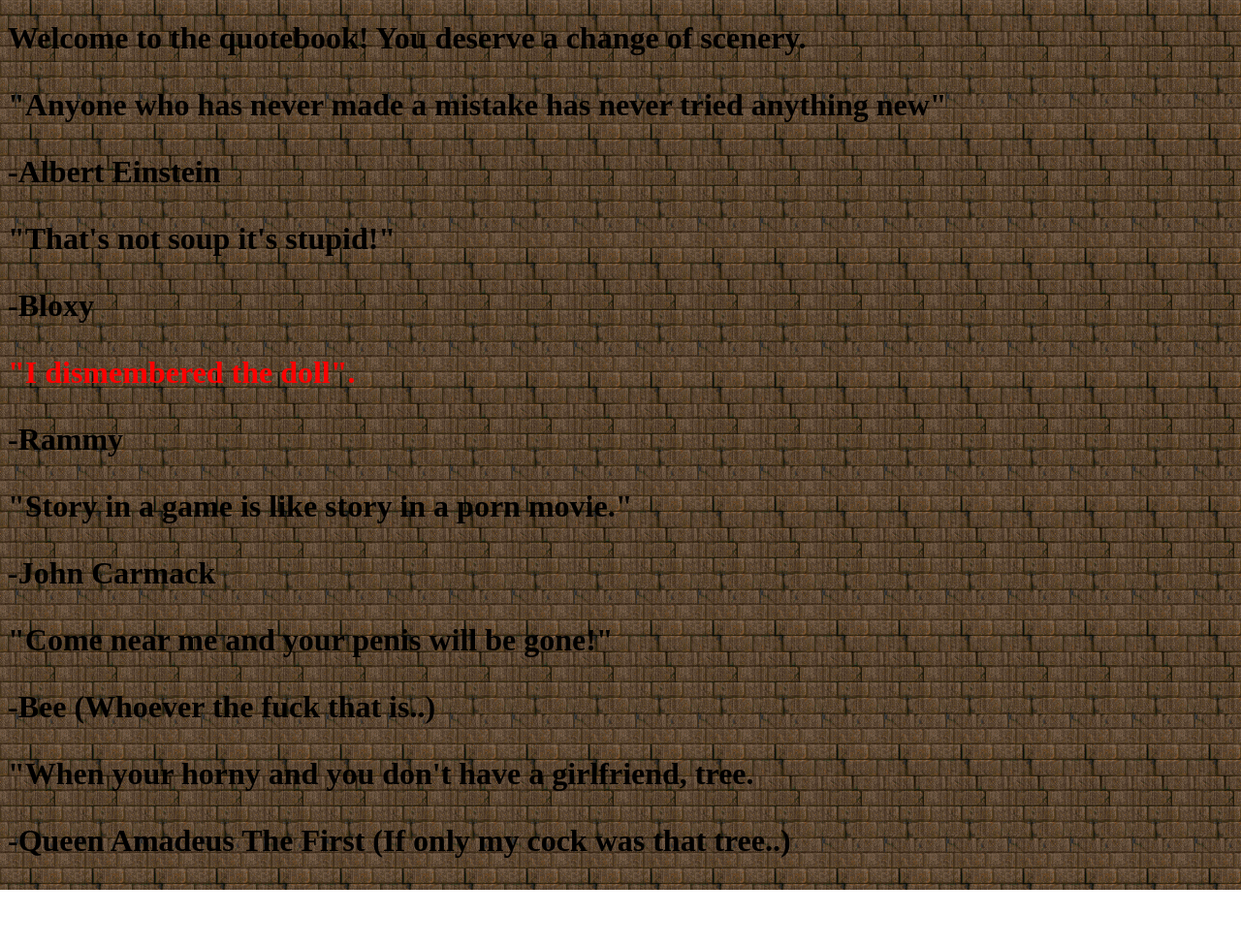
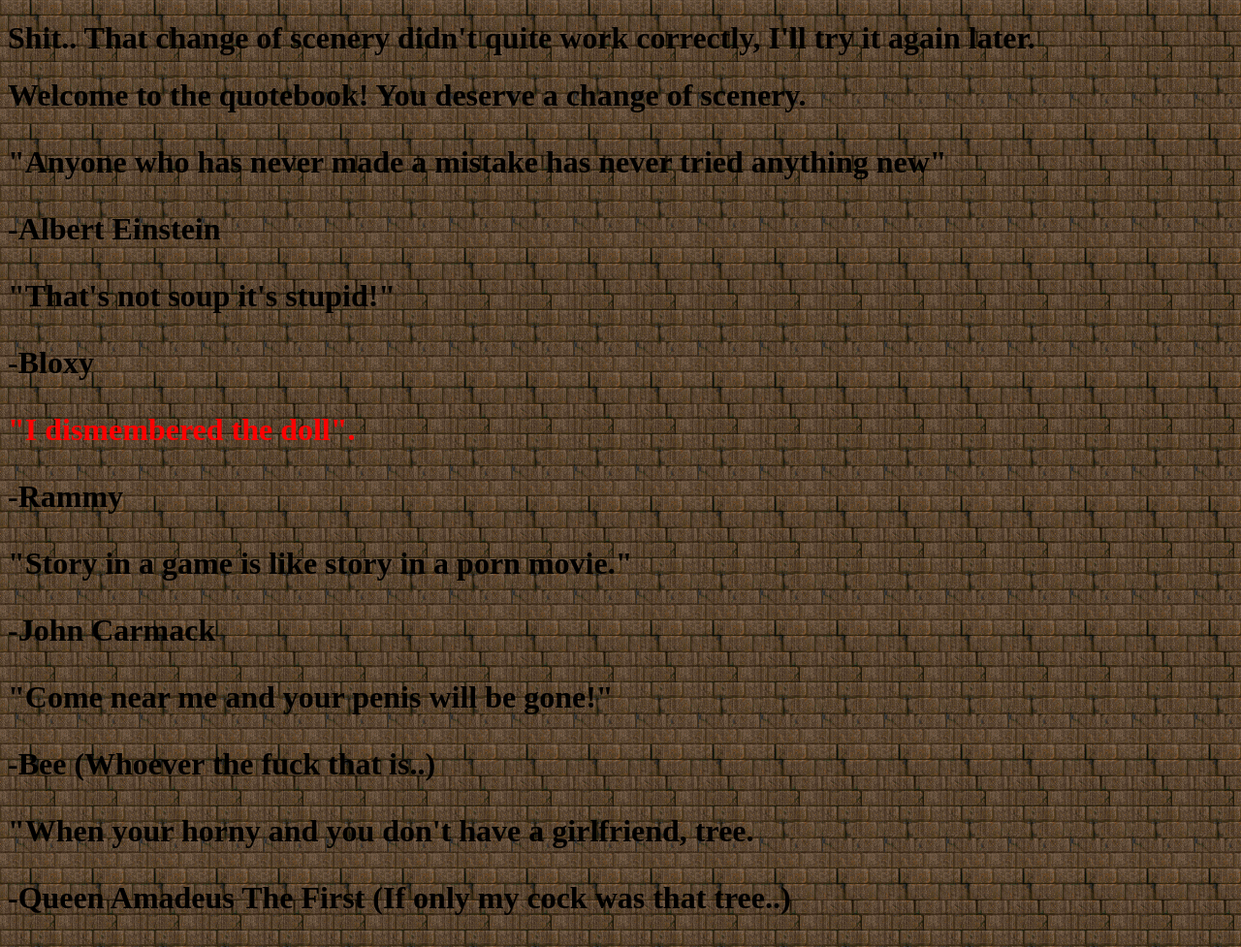
Before and after one commit to thatsnotsoup/PsychoticFriendsNetwork, a plain HTML site: page quotebook.html in a window 1280 px wide. Shown: the whole page at 97% size. Before the commit the page ends 918 px from the top, so only its background shows below. Drawn offline with Linux system fonts and the light colour scheme.

Commit message:
Update quotebook.html

```diff
--- a/quotebook.html
+++ b/quotebook.html
@@ -5,6 +5,8 @@ body {
   background-image: url('brick9.png');
 }
 </style>
+
+ <h1>Shit.. That change of scenery didn't quite work correctly, I'll try it again later.<h1>
 
 <h1>Welcome to the quotebook! You deserve a change of scenery.<h1>
 
```
